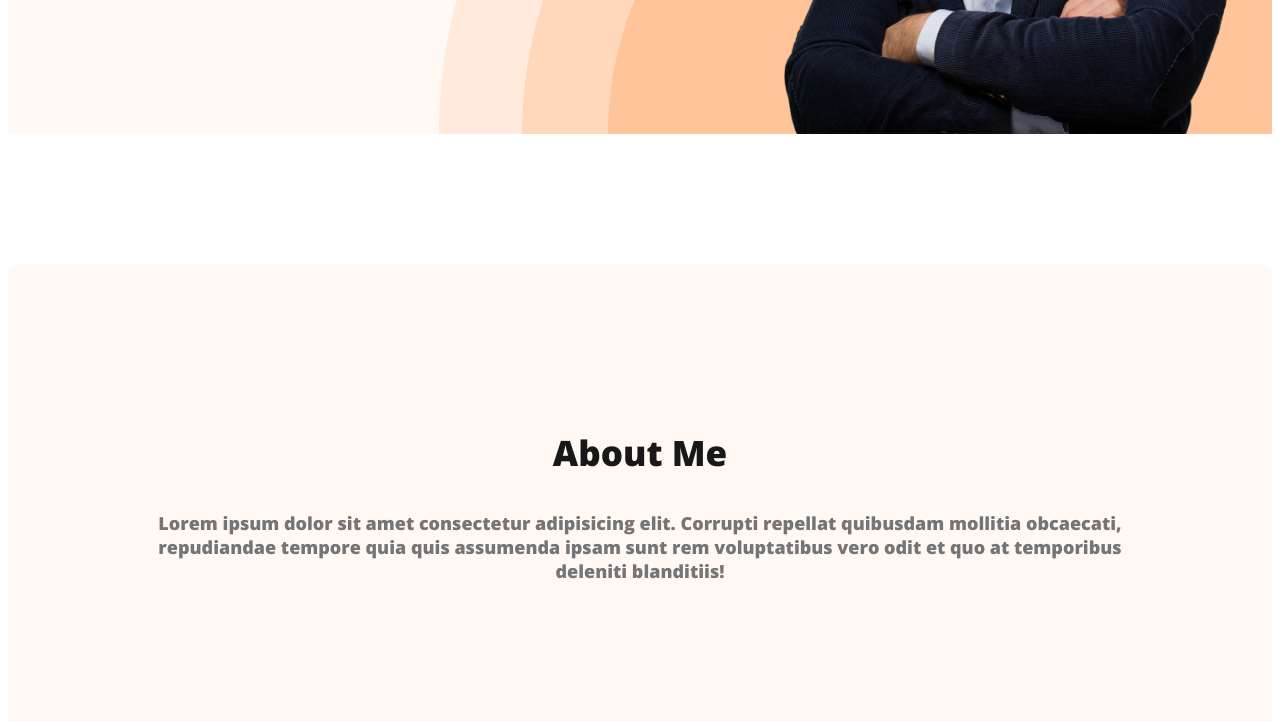
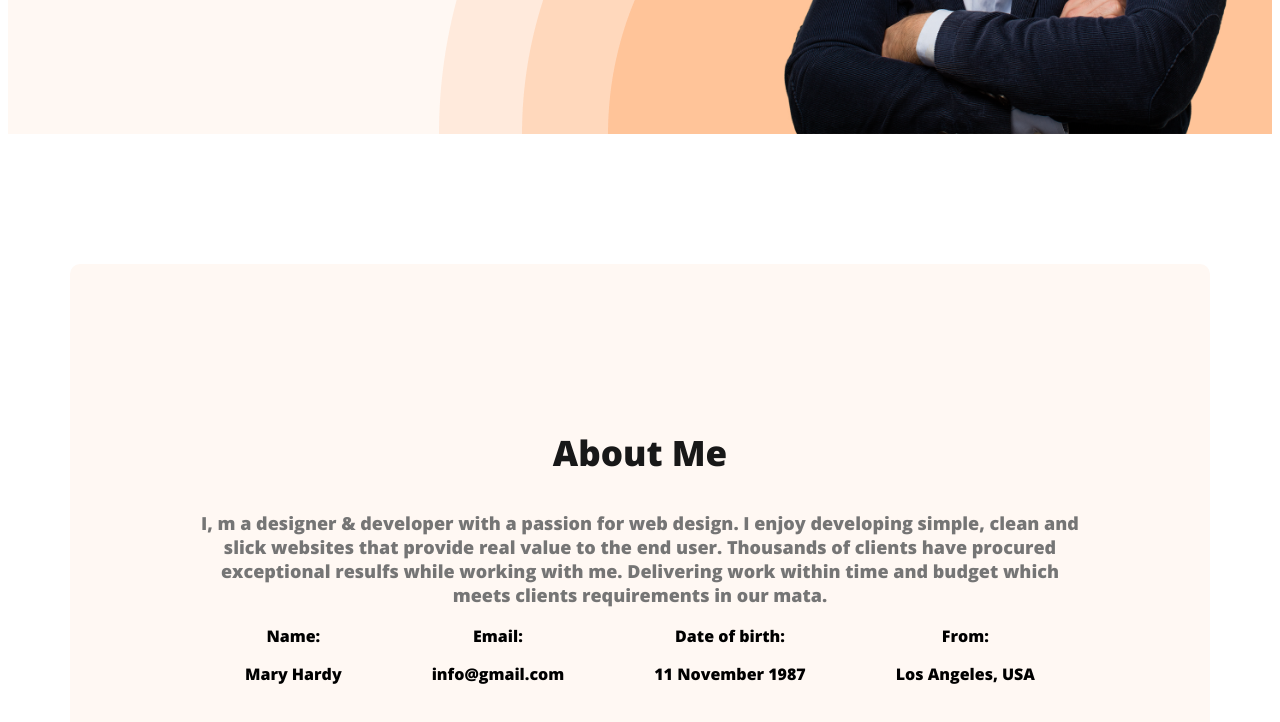
Before and after one commit to princeneoge/webdeveloper-portfolio, a plain HTML site: page index.html in a window 1280 px wide. Shown: the part 634-1356 px from the top of the page. Drawn offline with nearby package versions, Linux system fonts and the light colour scheme.

Commit message:
added about information

```diff
--- a/index.html
+++ b/index.html
@@ -41,11 +41,31 @@
       <section class="about">
         <h3 class="section-title">About Me</h3>
         <p class="section-description">
-          Lorem ipsum dolor sit amet consectetur adipisicing elit. Corrupti
-          repellat quibusdam mollitia obcaecati, repudiandae tempore quia quis
-          assumenda ipsam sunt rem voluptatibus vero odit et quo at temporibus
-          deleniti blanditiis!
+          I, m a designer & developer with a passion for web design. I enjoy
+          developing simple, clean and slick websites that provide real value to
+          the end user. Thousands of clients have procured exceptional resulfs
+          while working with me. Delivering work within time and budget which
+          meets clients requirements in our mata.
         </p>
+        <div class="about-info-container">
+            <!-- .about-info*4>h4-infp-title+p.info-description -->
+            <div class="about-info">
+                <h4-infp-title>Name:</h4-infp-title>
+                <p class="info-description">Mary Hardy</p>
+            </div>
+            <div class="about-info">
+                <h4-infp-title>Email:</h4-infp-title>
+                <p class="info-description">info@gmail.com</p>
+            </div>
+            <div class="about-info">
+                <h4-infp-title>Date of birth:</h4-infp-title>
+                <p class="info-description">11 November 1987</p>
+            </div>
+            <div class="about-info">
+                <h4-infp-title>From:</h4-infp-title>
+                <p class="info-description">Los Angeles, USA</p>
+            </div>
+        </div>
       </section>
     </main>
     <footer></footer>
--- a/styles/portfolio.css
+++ b/styles/portfolio.css
@@ -98,7 +98,10 @@ nav a {
 }
 
 /* main section styles */
-
+main{
+    max-width: 1140px;
+    margin: 0 auto;
+}
 /* about section styles */
 .about {
     padding: 130px;
@@ -106,3 +109,10 @@ nav a {
     background-color: #fff8f3;
     margin: 130px 0;
 }
+.about-info-container{
+    display: flex;
+    justify-content: space-around;
+}
+.about-info{
+    text-align: center;
+}
```
